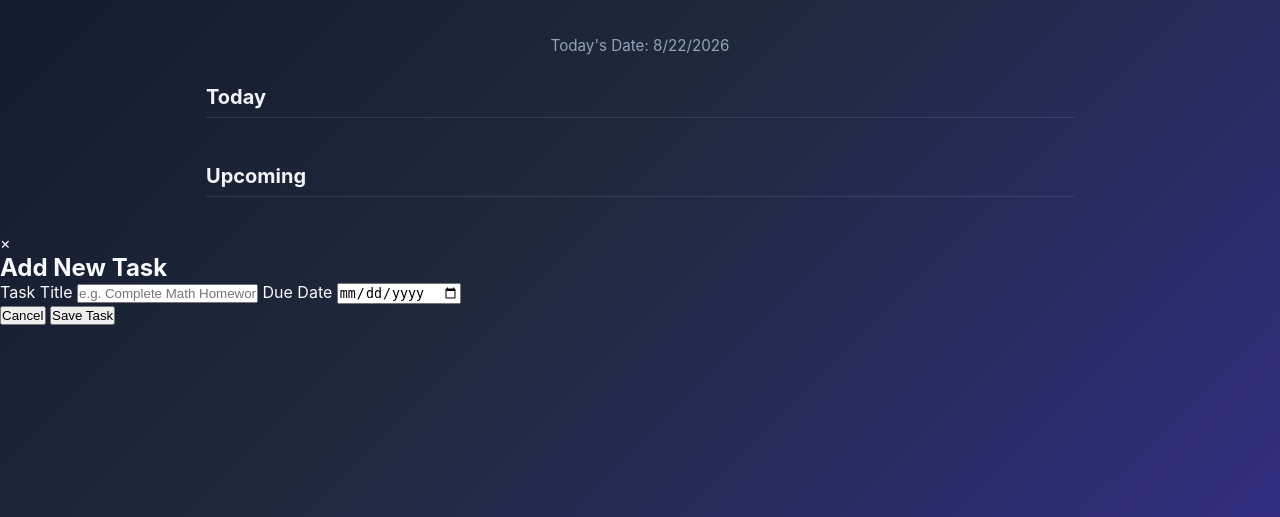
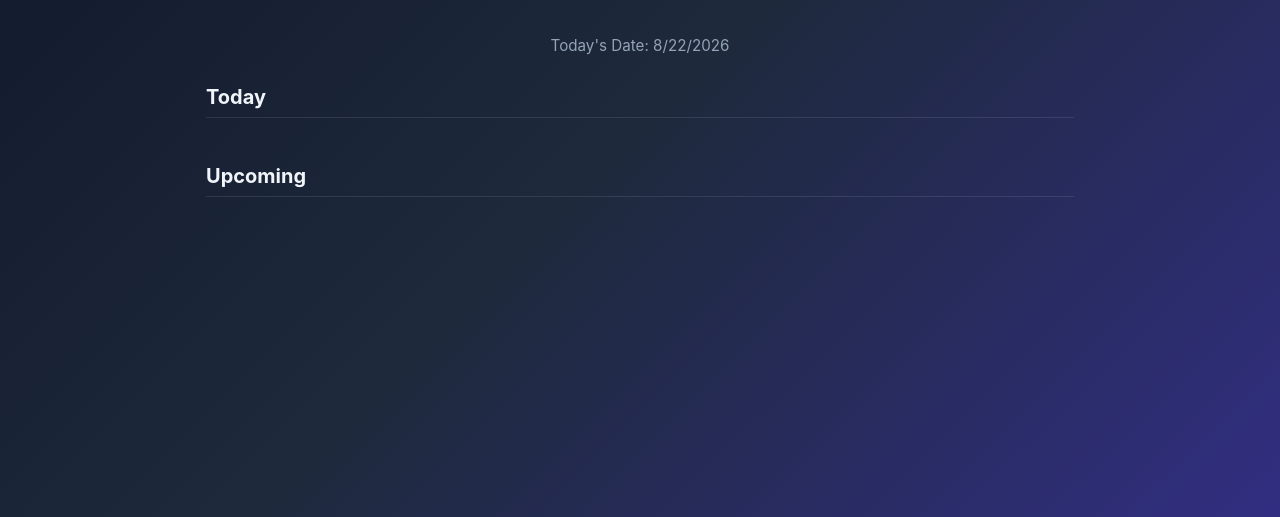
Before and after one commit to CoolCoderAran/smart_planner, a Flask app: page /planner in a window 1280 px wide. Shown: the part 283-800 px from the top of the page. Run offline with Flask 3, Linux system fonts and the light colour scheme.

Commit message:
Update planner.css

```diff
--- a/static/planner.css
+++ b/static/planner.css
@@ -396,36 +396,89 @@ body {
     color: white;
 }
 
-/* =========================
-   STATISTICS & TIMER
-========================= */
-.stats-grid {
-    display: grid;
-    grid-template-columns: repeat(4, 1fr);
-    gap: 20px;
+/* Dark semi-transparent background overlay */
+.modal-overlay {
+    display: none; /* Hidden until openModal() runs */
+    position: fixed;
+    top: 0;
+    left: 0;
+    width: 100%;
+    height: 100%;
+    background-color: rgba(0, 0, 0, 0.6);
+    backdrop-filter: blur(4px);
+    justify-content: center;
+    align-items: center;
+    z-index: 2000;
 }
 
-.stat-card {
-    background: rgba(255, 255, 255, 0.06);
-    backdrop-filter: blur(15px);
-    border: 1px solid rgba(255, 255, 255, 0.1);
-    border-radius: 20px;
-    padding: 25px;
-    text-align: center;
+/* Glassmorphism Modal Card */
+.modal-content {
+    background: rgba(30, 41, 59, 0.95);
+    border: 1px solid rgba(255, 255, 255, 0.15);
+    border-radius: 16px;
+    padding: 24px;
+    width: 90%;
+    max-width: 450px;
+    color: #ffffff;
+    box-shadow: 0 10px 30px rgba(0, 0, 0, 0.5);
+    position: relative;
 }
 
-.timer-ring {
-    width: 320px;
-    height: 320px;
-    margin: 30px auto;
-    border-radius: 50%;
-    border: 12px solid #6366f1;
-    display: flex;
-    justify-content: center;
-    align-items: center;
-    box-shadow: 0 0 40px rgba(99, 102, 241, 0.4);
+.modal-close {
+    position: absolute;
+    top: 14px;
+    right: 18px;
+    font-size: 24px;
+    cursor: pointer;
+    color: #94a3b8;
 }
 
+.modal-close:hover {
+    color: #ffffff;
+}
+
+.modal-content label {
+    display: block;
+    margin-top: 14px;
+    font-size: 0.9rem;
+    color: #cbd5e1;
+}
+
+.modal-content input {
+    width: 100%;
+    padding: 10px;
+    margin-top: 6px;
+    background: rgba(255, 255, 255, 0.08);
+    border: 1px solid rgba(255, 255, 255, 0.2);
+    border-radius: 8px;
+    color: #ffffff;
+    box-sizing: border-box;
+}
+
+.modal-actions {
+    display: flex;
+    justify-content: flex-end;
+    gap: 10px;
+    margin-top: 20px;
+}
+
+.btn-cancel {
+    background: rgba(255, 255, 255, 0.1);
+    color: #ffffff;
+    border: none;
+    padding: 8px 16px;
+    border-radius: 8px;
+    cursor: pointer;
+}
+
+.btn-submit {
+    background: #6366f1;
+    color: #ffffff;
+    border: none;
+    padding: 8px 16px;
+    border-radius: 8px;
+    cursor: pointer;
+}
 /* =========================
    MEDIA QUERIES
 ========================= */
```
